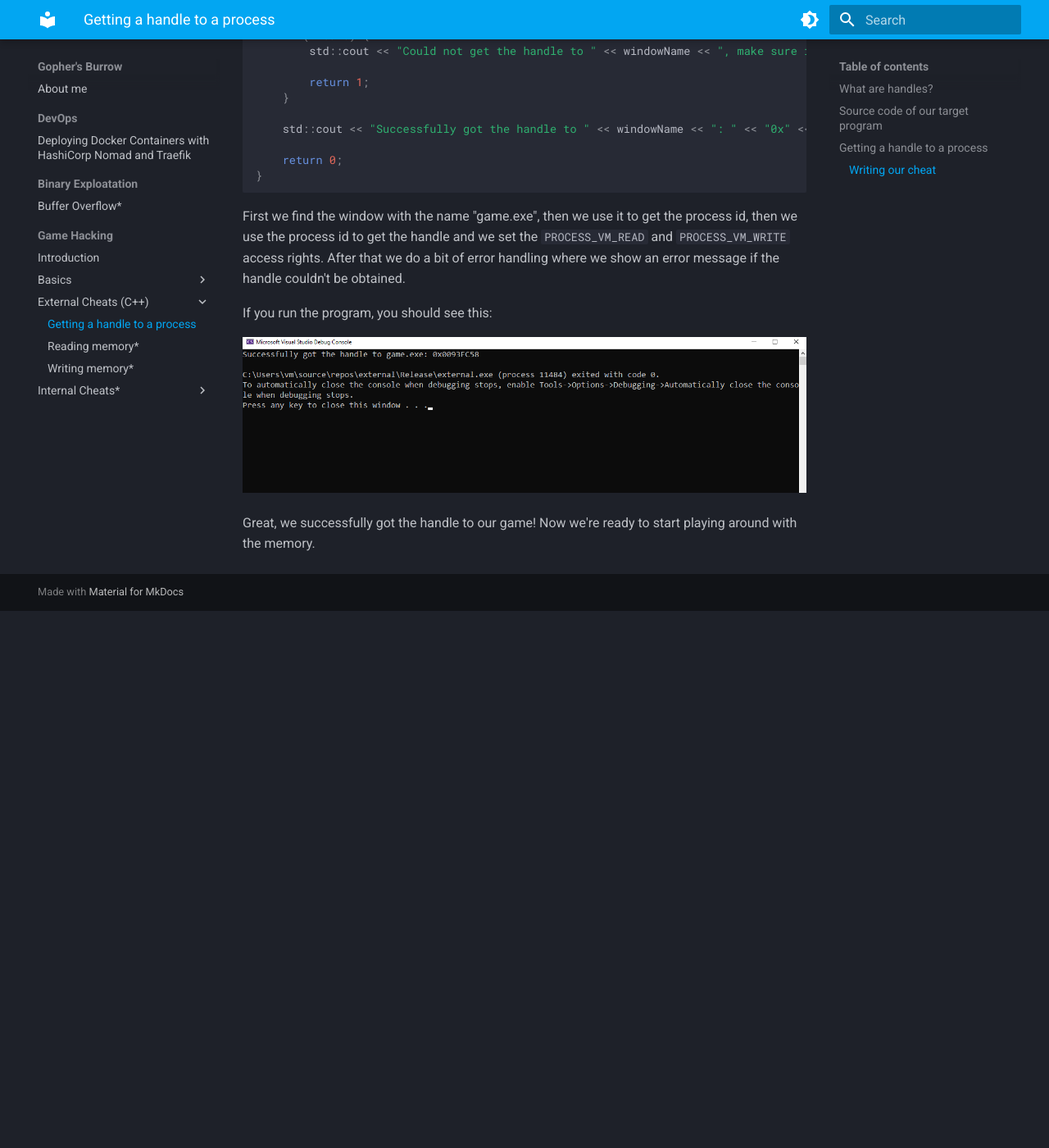
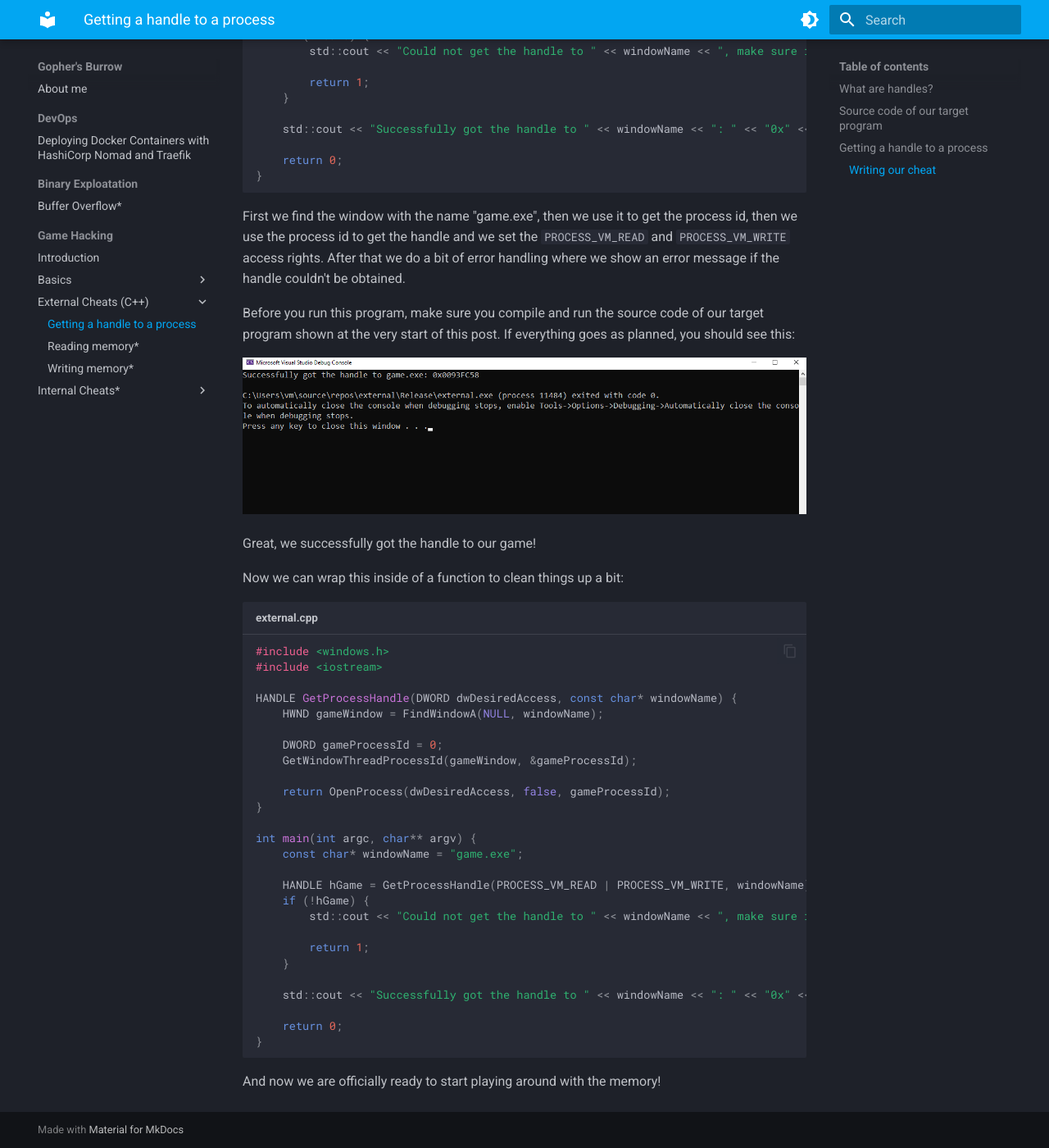
Before and after one commit to XiovV/blog, an MkDocs documentation site: the page built from docs/game_hacking/getting_a_handle_cpp.md, in a window 1280 px wide and 1400 px high, scrolled down 2903 px. Shown: the whole window at 82% size. Built offline with MkDocs 1.6.1 and Material for MkDocs 9.7.7, drawn with Linux system fonts in a browser that asks for light colours; before the commit the page ends 3648 px from its top, so only the background shows below that.

Commit message:
add the refactor section

````diff
--- a/docs/game_hacking/getting_a_handle_cpp.md
+++ b/docs/game_hacking/getting_a_handle_cpp.md
@@ -125,8 +125,41 @@ int main(int argc, char** argv) {
 
 First we find the window with the name "game.exe", then we use it to get the process id, then we use the process id to get the handle and we set the `PROCESS_VM_READ` and `PROCESS_VM_WRITE` access rights. After that we do a bit of error handling where we show an error message if the handle couldn't be obtained.
 
-If you run the program, you should see this:
+Before you run this program, make sure you compile and run the source code of our target program shown at the very start of this post. If everything goes as planned, you should see this:
 
 ![handle](/assets/images/external-handle.png)
 
-Great, we successfully got the handle to our game! Now we're ready to start playing around with the memory.
+Great, we successfully got the handle to our game!
+
+Now we can wrap this inside of a function to clean things up a bit:
+
+```cpp title="external.cpp"
+#include <windows.h>
+#include <iostream>
+
+HANDLE GetProcessHandle(DWORD dwDesiredAccess, const char* windowName) {
+	HWND gameWindow = FindWindowA(NULL, windowName);
+
+	DWORD gameProcessId = 0;
+	GetWindowThreadProcessId(gameWindow, &gameProcessId);
+
+	return OpenProcess(dwDesiredAccess, false, gameProcessId);
+}
+
+int main(int argc, char** argv) {
+	const char* windowName = "game.exe";
+
+	HANDLE hGame = GetProcessHandle(PROCESS_VM_READ | PROCESS_VM_WRITE, windowName);
+	if (!hGame) {
+		std::cout << "Could not get the handle to " << windowName << ", make sure it's running!" << std::endl;
+
+		return 1;
+	}
+
+	std::cout << "Successfully got the handle to " << windowName << ": " << "0x" << &hGame << std::endl;
+
+	return 0;
+}
+```
+
+And now we are officially ready to start playing around with the memory!
````
